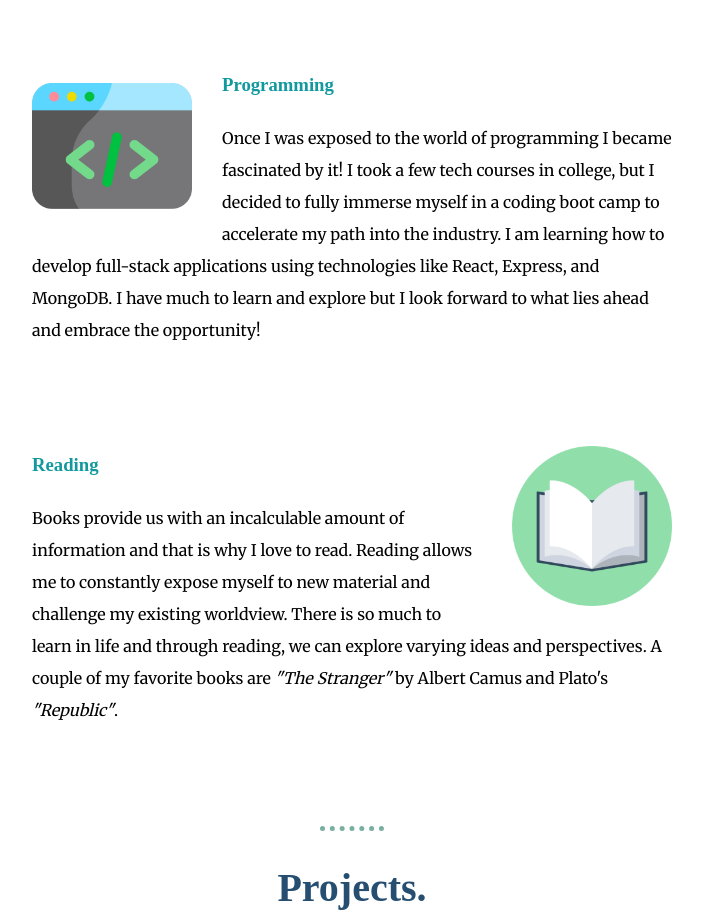
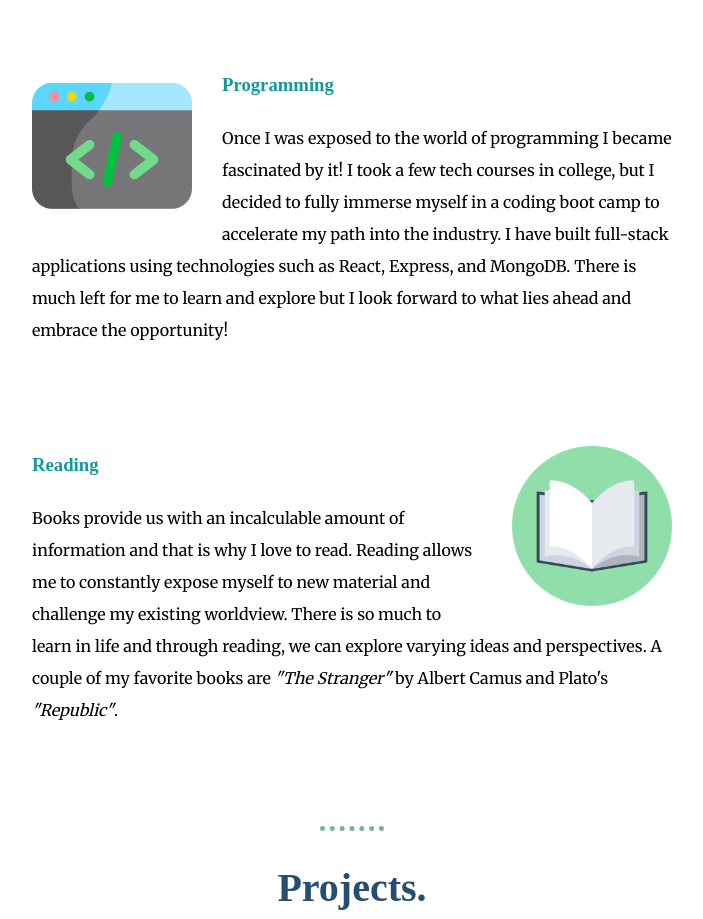
Before and after one commit to mball028/my-site, a plain HTML site: page index.html in a window 1280 px wide. Shown: the part 1560-2479 px from the top of the page, without its empty margins (288-991 px from the left). Drawn offline with nearby package versions, Linux system fonts and the light colour scheme; a web font is replaced by a local one.

Commit message:
interests

```diff
--- a/index.html
+++ b/index.html
@@ -88,8 +88,7 @@ img{
         <p>
           Once I was exposed to the world of programming I became fascinated by it! I took a few tech courses in
           college, but I decided to fully immerse myself in a coding boot camp to accelerate my path into the industry.
-          I am learning how to develop full-stack applications using technologies like React, Express, and MongoDB. I
-          have much to learn and explore but I look forward to what lies ahead and embrace the opportunity!
+          I have built full-stack applications using technologies such as React, Express, and MongoDB. There is much left for me to learn and explore but I look forward to what lies ahead and embrace the opportunity!
         </p>
       </div>
       <div class="skill-row">
```
